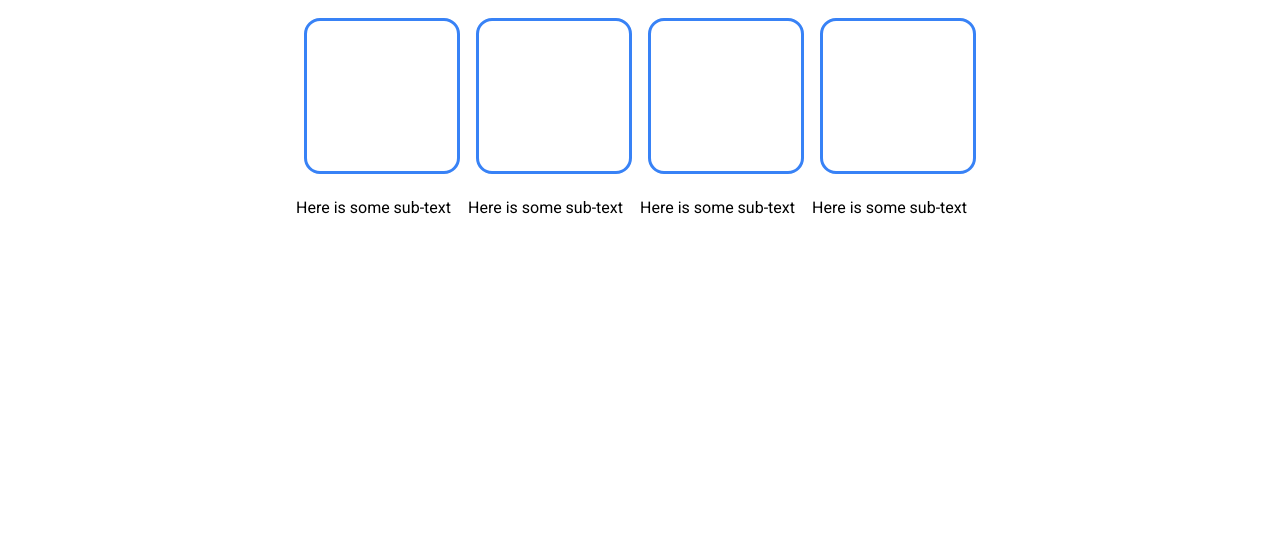
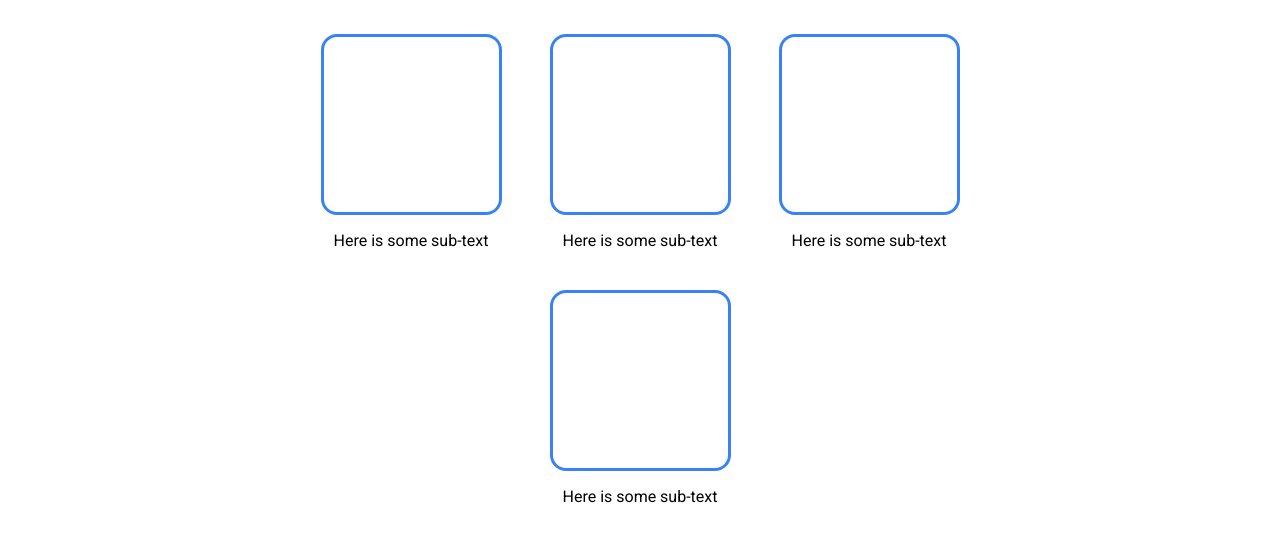
Before and after one commit to mathewgut/css-landing-page, a plain HTML site: page index.html in a window 1280 px wide. Shown: the part 524-1066 px from the top of the page. Before the commit the page ends 800 px from the top, so only its background shows below. Drawn offline with Linux system fonts and the light colour scheme.

Commit message:
fixed font size for information section

```diff
--- a/style.css
+++ b/style.css
@@ -75,35 +75,43 @@ body {
 
 }
 
-
 .information {
     display: flex;
     flex-direction: column;
+    height: min-content;
 }
 
 .information h2 {
     margin-top: 48px;;
     font-weight: 900;
+    font-size: 36px;
     color: #1f2937;
     text-align: center;
 }
 
 .boxes {
+    margin-top: -24px;
     display: flex;
     padding: 20px 15%;
     justify-content: center;
     flex-wrap: wrap;
 }
-.box-container{
+
+.box-container {
     display: flex;
     flex-direction: column;
+    text-align: center;
+}
 
+.box-container p {
+    flex: auto;
 }
 
 .box {
-    margin: 8px;
+    margin: 24px;
+    margin-bottom: 0;
     border: 3px solid #3882f6;
     border-radius: 16px;
-    height: 150px;
-    width: 150px;
+    height: 175px;
+    width: 175px;
 }
```
